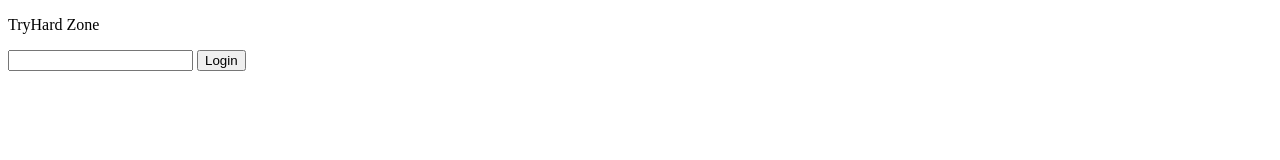
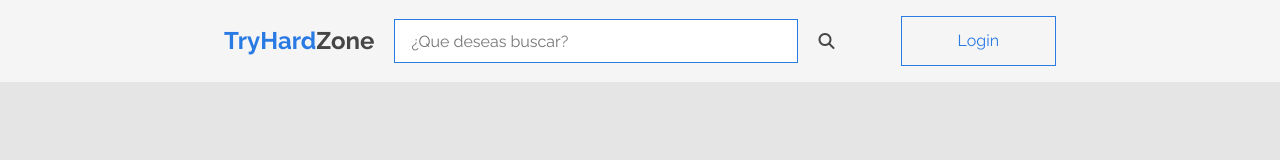
Before and after one commit to LaureanoC/TryhardZone, a plain HTML site: page index.html in a window 1280 px wide. Drawn offline with Linux system fonts and the light colour scheme.

Commit message:
Se añadió diseño de cabecera inicial

```diff
--- /dev/null
+++ b/assets/css/base.css
@@ -0,0 +1,10 @@
+@import url('https://fonts.googleapis.com/css2?family=Raleway:wght@300;400;700&display=swap');
+
+:root {
+
+    font-family: 'Raleway', sans-serif;
+    background-color: #E5E5E5;
+    color:#464646;
+    max-width: 1920px;
+    line-height: 1rem;
+}
--- /dev/null
+++ b/assets/css/header.css
@@ -0,0 +1,70 @@
+.sticky{
+
+        position: fixed;
+        top: 0;
+        background-color: #F5F5F5;
+        width: 100%
+}
+
+.sticky__header{
+
+    width: 65%;
+    margin: 0 auto;
+    margin-top: 1rem;
+    display: flex;
+    align-items: center;
+    gap:1.25rem;
+    padding-bottom: 1rem;
+
+}
+
+
+.header__logo{
+
+    font-size: 1.5rem;
+
+}
+
+.header__logo::before {
+
+    content: "TryHard";
+    color:#2A7AE4;
+    font-weight: 700;
+
+}
+
+.header__logo::after {
+
+    content: "Zone";
+    font-weight: 700;
+
+}
+
+.header__buscador{
+
+
+    width: 24rem;
+    height: 2.5rem;
+    outline:none;
+    font-family: Raleway, sans-serif;
+    border: solid 1px #2A7AE4;
+    padding-left: 1rem;
+    font-size: 1rem;
+
+}
+
+.fa-solid{
+
+    cursor:pointer;
+    color:#464646;
+    margin-right:auto;
+}
+
+.header__login{
+
+    border: solid #2A7AE4 1px;
+    text-align: center;
+    color:#2A7AE4;
+    padding: 1rem 3.5rem;
+    cursor:pointer;
+}
--- /dev/null
+++ b/assets/css/reset.css
@@ -0,0 +1,48 @@
+html, body, div, span, applet, object, iframe,
+h1, h2, h3, h4, h5, h6, p, blockquote, pre,
+a, abbr, acronym, address, big, cite, code,
+del, dfn, em, img, ins, kbd, q, s, samp,
+small, strike, strong, sub, sup, tt, var,
+b, u, i, center,
+dl, dt, dd, ol, ul, li,
+fieldset, form, label, legend,
+table, caption, tbody, tfoot, thead, tr, th, td,
+article, aside, canvas, details, embed,
+figure, figcaption, footer, header, hgroup,
+menu, nav, output, ruby, section, summary,
+time, mark, audio, video {
+	margin: 0;
+	padding: 0;
+	border: 0;
+	font-size: 100%;
+	font: inherit;
+	vertical-align: baseline;
+}
+/* HTML5 display-role reset for older browsers */
+article, aside, details, figcaption, figure,
+footer, header, hgroup, menu, nav, section {
+	display: block;
+}
+body {
+	line-height: 1;
+}
+ol, ul {
+	list-style: none;
+}
+blockquote, q {
+	quotes: none;
+}
+blockquote:before, blockquote:after,
+q:before, q:after {
+	content: '';
+	content: none;
+}
+table {
+	border-collapse: collapse;
+	border-spacing: 0;
+}
+
+a {
+	color: inherit;
+	text-decoration: none;
+}
--- a/index.html
+++ b/index.html
@@ -4,14 +4,19 @@
     <meta charset="UTF-8">
     <meta http-equiv="X-UA-Compatible" content="IE=edge">
     <meta name="viewport" content="width=device-width, initial-scale=1.0">
+    <link rel="stylesheet" href="assets/css/reset.css">
+    <link rel="stylesheet" href="assets/css/base.css">
+    <link rel="stylesheet" href="assets/css/header.css">
+    <script src="https://kit.fontawesome.com/b95dc486b7.js" crossorigin="anonymous"></script>
     <title>TryHard Zone</title>
 </head>
 <body>
     <header class="sticky">
         <div class="sticky__header">
-            <p class="header__logo">TryHard Zone</p>
-            <input class="header__buscador" type="text" placeholder="">
-            <button class="header__login">Login</button>
+            <p class="header__logo"></p>
+            <input class="header__buscador" type="text" placeholder="¿Que deseas buscar?">
+            <i class="fa-solid fa-magnifying-glass"></i>
+            <div class="header__login">Login</div>
         </div>
     </header>
     <main></main>
```
Also changed, not shown: README.txt.
